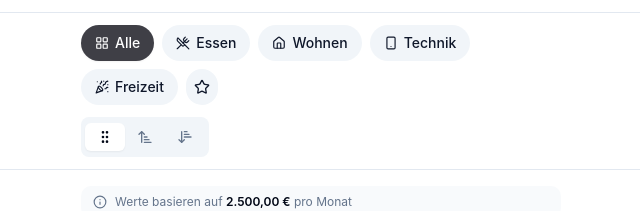
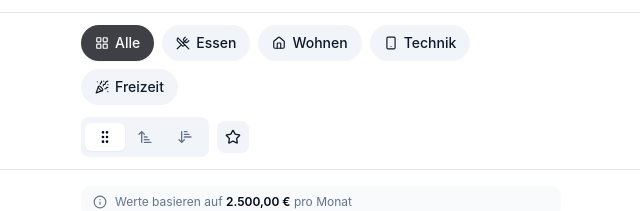
Before and after one commit to VibeFTW/salary-perspective, a React (Vite) app: page / in a window 1280 px wide. Shown: the part 232-443 px from the top of the page, without its empty margins (319-959 px from the left). Built offline with nearby package versions, Linux system fonts and the light colour scheme; the HTML template or start-up script is replaced by a standard one.

Commit message:
Move favorites star toggle next to sort icons for better UX

```diff
--- a/src/components/CategoryFilter.tsx
+++ b/src/components/CategoryFilter.tsx
@@ -2,7 +2,6 @@ import { useStore } from '@/store/useStore'
 import { CATEGORIES, Category } from '@/types'
 import { cn } from '@/lib/utils'
 import { categoryIconsSmall } from './categoryIcons'
-import { Star } from 'lucide-react'
 
 /** Active-state colors matching each category's icon color */
 const categoryActiveColors: Record<string, string> = {
@@ -16,12 +15,6 @@ const categoryActiveColors: Record<string, string> = {
 export function CategoryFilter() {
   const activeCategory = useStore((s) => s.activeCategory)
   const setActiveCategory = useStore((s) => s.setActiveCategory)
-  const showFavorites = useStore((s) => s.showFavorites)
-  const setShowFavorites = useStore((s) => s.setShowFavorites)
-
-  const handleFavoritesClick = () => {
-    setShowFavorites(!showFavorites)
-  }
 
   return (
     <div className="flex flex-wrap gap-2 pb-1">
@@ -40,20 +33,6 @@ export function CategoryFilter() {
           {cat.label}
         </button>
       ))}
-
-      {/* Favorites filter */}
-      <button
-        onClick={handleFavoritesClick}
-        className={cn(
-          'flex items-center justify-center shrink-0 rounded-full p-2 transition-all',
-          showFavorites
-            ? 'bg-amber-500 text-white shadow-sm'
-            : 'bg-secondary text-secondary-foreground hover:bg-secondary/80'
-        )}
-        title="Favoriten"
-      >
-        <Star className={cn('h-4 w-4', showFavorites && 'fill-current')} />
-      </button>
     </div>
   )
 }
--- a/src/components/SortToggle.tsx
+++ b/src/components/SortToggle.tsx
@@ -1,13 +1,17 @@
 import { ToggleGroup, ToggleGroupItem } from '@/components/ui/toggle-group'
 import { useStore } from '@/store/useStore'
+import { cn } from '@/lib/utils'
 import { SortMode } from '@/types'
-import { ArrowDownNarrowWide, ArrowUpNarrowWide, GripVertical } from 'lucide-react'
+import { ArrowDownNarrowWide, ArrowUpNarrowWide, GripVertical, Star } from 'lucide-react'
 
 export function SortToggle() {
   const sortMode = useStore((s) => s.sortMode)
   const setSortMode = useStore((s) => s.setSortMode)
+  const showFavorites = useStore((s) => s.showFavorites)
+  const setShowFavorites = useStore((s) => s.setShowFavorites)
 
   return (
+    <div className="flex items-center gap-2">
       <ToggleGroup
         type="single"
         value={sortMode}
@@ -25,5 +29,21 @@ export function SortToggle() {
           <ArrowDownNarrowWide className="h-4 w-4" />
         </ToggleGroupItem>
       </ToggleGroup>
+
+      {/* Favorites filter */}
+      <button
+        onClick={() => setShowFavorites(!showFavorites)}
+        className={cn(
+          'flex items-center justify-center rounded-md p-2 transition-all',
+          showFavorites
+            ? 'bg-amber-500 text-white shadow-sm'
+            : 'bg-secondary text-secondary-foreground hover:bg-secondary/80'
+        )}
+        title="Nur Favoriten anzeigen"
+        aria-label="Nur Favoriten anzeigen"
+      >
+        <Star className={cn('h-4 w-4', showFavorites && 'fill-current')} />
+      </button>
+    </div>
   )
 }
```
Lines whose indentation alone changed are shown as unchanged.
